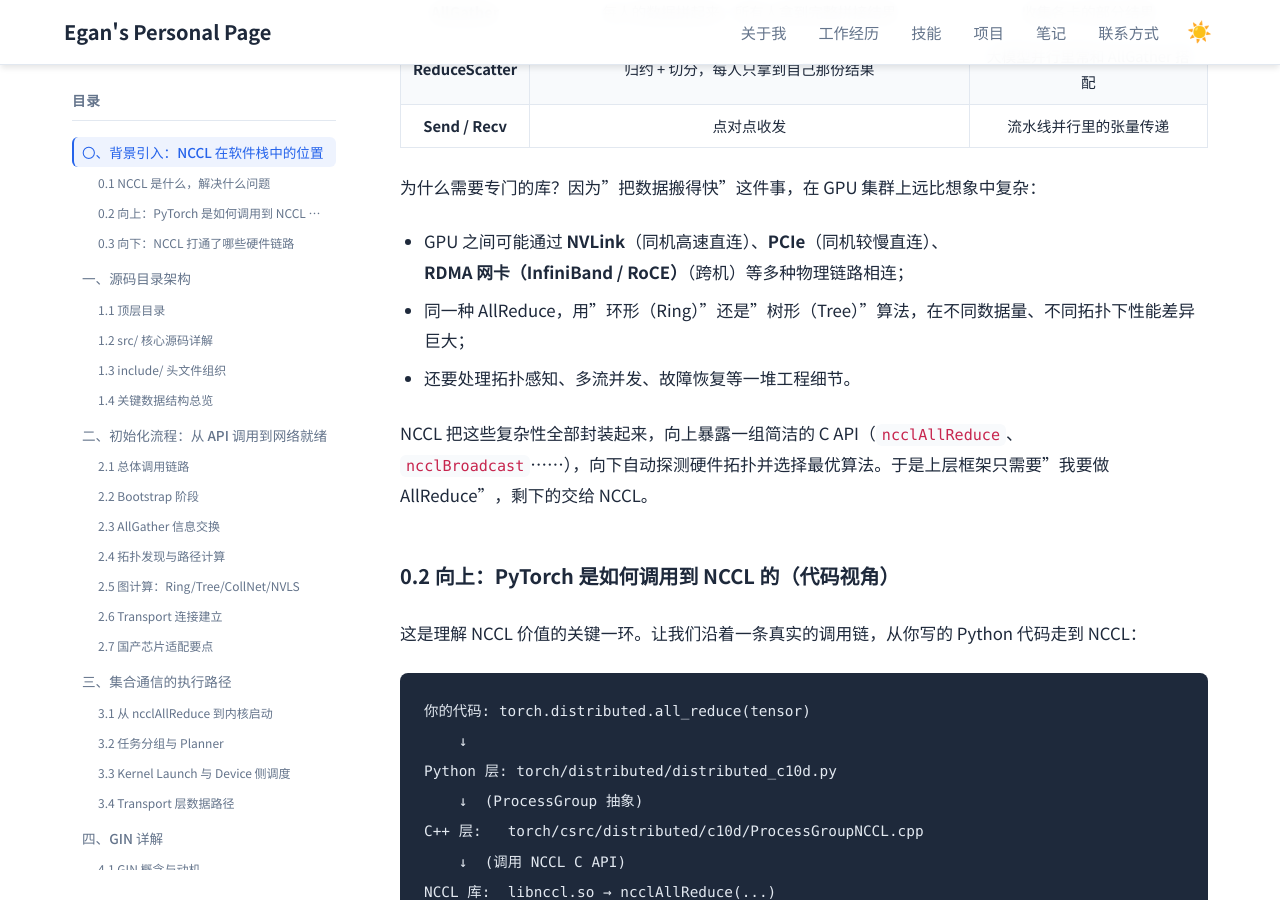
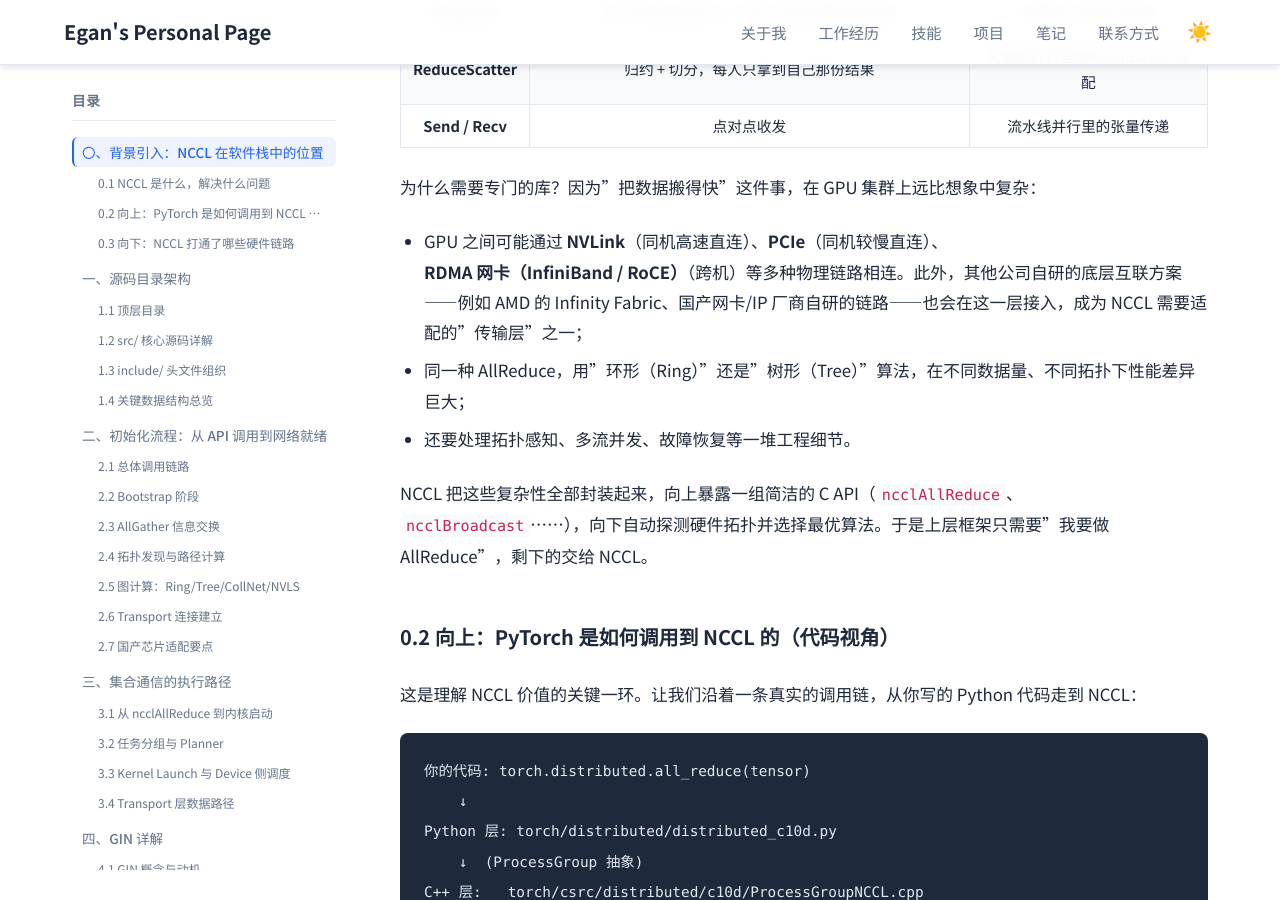
Before and after one commit to Lejun-Hu/Lejun-Hu.github.io, a Jekyll site: the page built from _notes/2026-8-24-nccl-source-study.md, in a window 1280 px wide and 900 px high, scrolled down 1563 px. Built offline with Jekyll 4.4.1, drawn with Linux system fonts in a browser that asks for light colours.

Commit message:
note: mention custom interconnect layers (AMD/domestic IP)

```diff
--- a/_notes/2026-8-24-nccl-source-study.md
+++ b/_notes/2026-8-24-nccl-source-study.md
@@ -40,7 +40,7 @@ published: true
 
 为什么需要专门的库？因为"把数据搬得快"这件事，在 GPU 集群上远比想象中复杂：
 
-- GPU 之间可能通过 **NVLink**（同机高速直连）、**PCIe**（同机较慢直连）、**RDMA 网卡（InfiniBand / RoCE）**（跨机）等多种物理链路相连；
+- GPU 之间可能通过 **NVLink**（同机高速直连）、**PCIe**（同机较慢直连）、**RDMA 网卡（InfiniBand / RoCE）**（跨机）等多种物理链路相连。此外，其他公司自研的底层互联方案——例如 AMD 的 Infinity Fabric、国产网卡/IP 厂商自研的链路——也会在这一层接入，成为 NCCL 需要适配的"传输层"之一；
 - 同一种 AllReduce，用"环形（Ring）"还是"树形（Tree）"算法，在不同数据量、不同拓扑下性能差异巨大；
 - 还要处理拓扑感知、多流并发、故障恢复等一堆工程细节。
 
```
